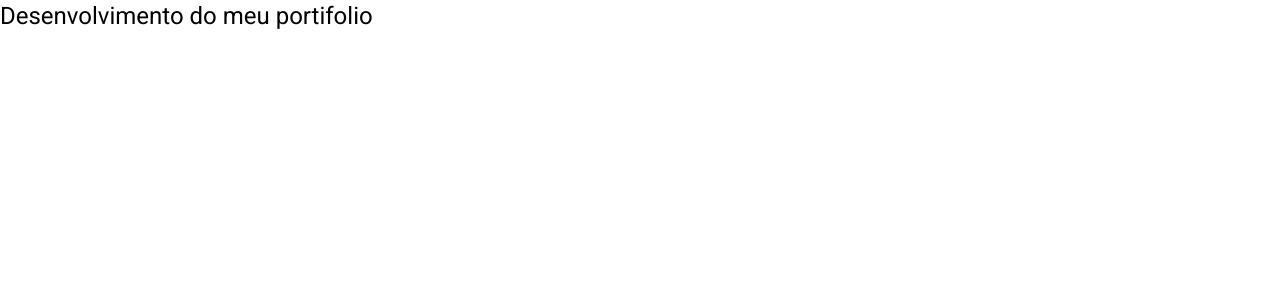
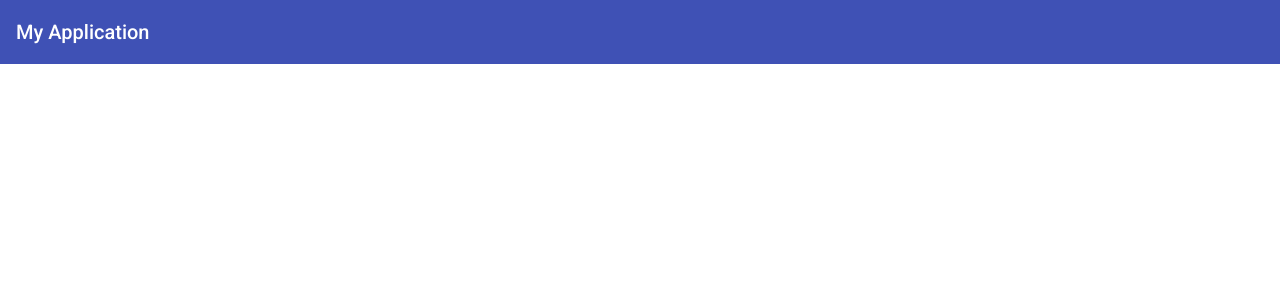
Before and after one commit to renanrcs/myPortifolio, an Angular app: page / in a window 1280 px wide. Shown: the top 300 px of the page. Built offline with nearby package versions, Linux system fonts and the light colour scheme.

Commit message:
creating toolBar

```diff
--- a/src/app/app.component.html
+++ b/src/app/app.component.html
@@ -1 +1,3 @@
-<h1>Desenvolvimento do meu portifolio</h1>
+<mat-toolbar color="primary">
+  <span>My Application</span>
+</mat-toolbar>
--- a/src/app/app.module.ts
+++ b/src/app/app.module.ts
@@ -4,6 +4,7 @@
 import { AppRoutingModule } from './app-routing.module';
 import { AppComponent } from './app.component';
 import { BrowserAnimationsModule } from '@angular/platform-browser/animations';
+import { MatToolbarModule } from '@angular/material/toolbar';
 
 @NgModule({
   declarations: [
@@ -12,7 +13,8 @@
   imports: [
     BrowserModule,
     AppRoutingModule,
-    BrowserAnimationsModule
+    BrowserAnimationsModule,
+    MatToolbarModule
   ],
   providers: [],
   bootstrap: [AppComponent]
```
